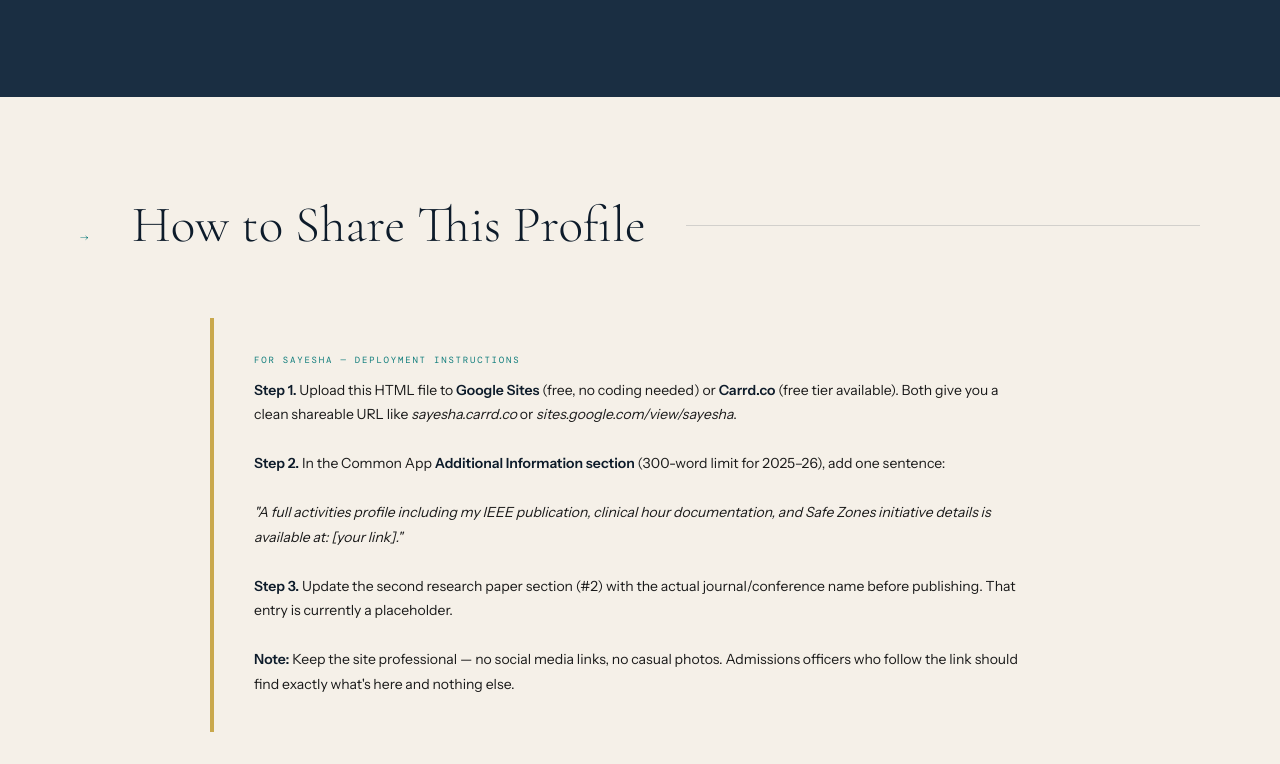
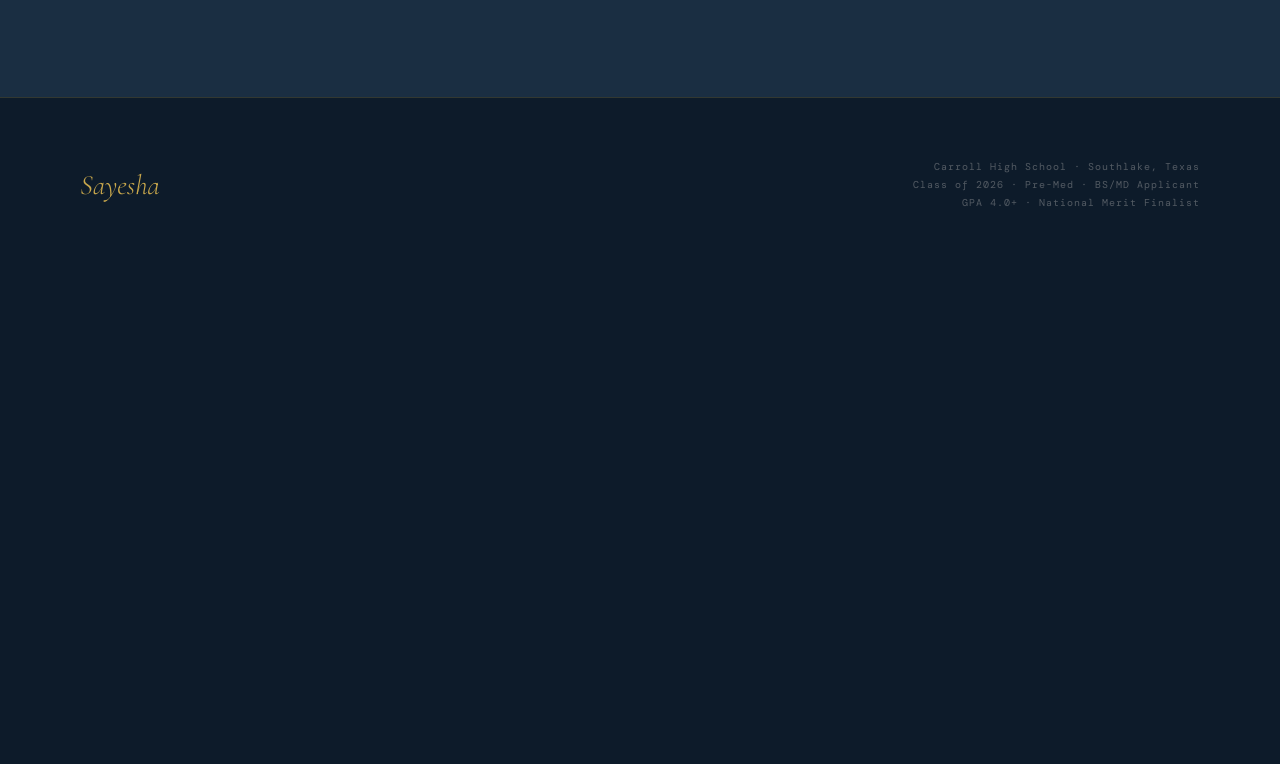
Before and after one commit to Samaya1673/Sayesha-Malhotra-resume, a plain HTML site: page index.html in a window 1280 px wide. Shown: the part 4836-5600 px from the top of the page. After the commit the page ends 5108 px from the top, so only its background shows below. Drawn offline with nearby package versions, Linux system fonts and the light colour scheme; a web font is replaced by a local one.

Commit message:
Update index.html

```diff
--- a/index.html
+++ b/index.html
@@ -534,32 +534,6 @@
     line-height: 1.4;
   }
 
-  /* ── ADDITIONAL INFO BOX ── */
-  .info-box {
-    background: var(--cream);
-    border-left: 4px solid var(--gold);
-    padding: 36px 40px;
-    max-width: 860px;
-    margin: 0 auto;
-  }
-
-  .info-box-label {
-    font-family: 'DM Mono', monospace;
-    font-size: 9px;
-    letter-spacing: 0.2em;
-    text-transform: uppercase;
-    color: var(--teal);
-    margin-bottom: 12px;
-  }
-
-  .info-box-text {
-    font-size: 14px;
-    color: var(--text);
-    line-height: 1.75;
-  }
-
-  .info-box-text strong { color: var(--navy); font-weight: 600; }
-
   /* ── FOOTER ── */
   footer {
     background: var(--navy);
@@ -905,26 +879,6 @@
   </div>
 </section>
 
-<!-- HOW TO SHARE / ADDITIONAL INFO TIP -->
-<section class="section-cream">
-  <div class="section-header">
-    <span class="section-number" style="color: var(--teal);">→</span>
-    <h2 class="section-title dark">How to Share This Profile</h2>
-    <div class="section-rule" style="color: #0d1b2a;"></div>
-  </div>
-
-  <div class="info-box fade-in">
-    <div class="info-box-label">For Sayesha — Deployment Instructions</div>
-    <p class="info-box-text">
-      <strong>Step 1.</strong> Upload this HTML file to <strong>Google Sites</strong> (free, no coding needed) or <strong>Carrd.co</strong> (free tier available). Both give you a clean shareable URL like <em>sayesha.carrd.co</em> or <em>sites.google.com/view/sayesha</em>.<br><br>
-      <strong>Step 2.</strong> In the Common App <strong>Additional Information section</strong> (300-word limit for 2025–26), add one sentence:<br><br>
-      <em>"A full activities profile including my IEEE publication, clinical hour documentation, and Safe Zones initiative details is available at: [your link]."</em><br><br>
-      <strong>Step 3.</strong> Update the second research paper section (#2) with the actual journal/conference name before publishing. That entry is currently a placeholder.<br><br>
-      <strong>Note:</strong> Keep the site professional — no social media links, no casual photos. Admissions officers who follow the link should find exactly what's here and nothing else.
-    </p>
-  </div>
-</section>
-
 <!-- FOOTER -->
 <footer>
   <div class="footer-name">Sayesha</div>
```
